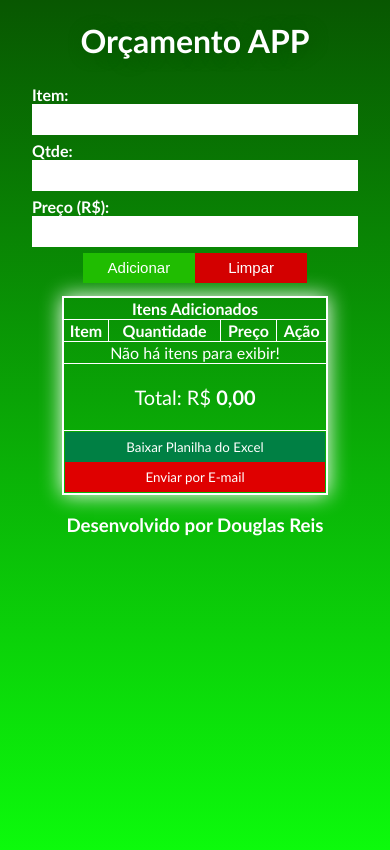
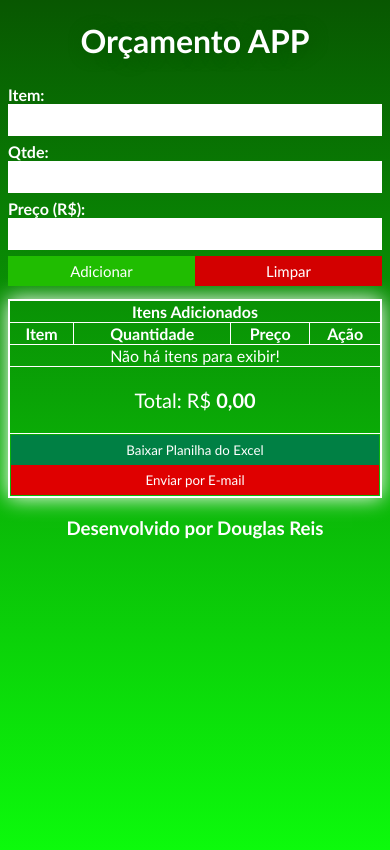
Before and after one commit to DouglasReis98/OrcamentoAPP-ReactJS, a React (Create React App) app in the folder frontend/: page / in a window 390 px wide. Shown: the top 850 px of the page. Built offline with nearby package versions, Linux system fonts and the light colour scheme.

Commit message:
css_changes

```diff
--- a/frontend/src/components/Form.module.css
+++ b/frontend/src/components/Form.module.css
@@ -62,3 +62,10 @@ form label{
 #resetItem:active{
     background-color: #720000;
 }
+
+@media (max-width: 550px){
+    form div {
+    min-width: 100%;
+
+}
+}
--- a/frontend/src/components/ModalEnviarEmail.module.css
+++ b/frontend/src/components/ModalEnviarEmail.module.css
@@ -1,12 +1,11 @@
 #modal{
-    position: absolute;
+    position: fixed;
     width: 100%;
     min-height: 100vh;
     background-color: rgba(0, 0, 0, .95);
     top: 0;
     left: 0;
-    margin: none;
-    padding: none;
+    padding: 0 10px;
 }
 
 #modal .fechar_modal{
@@ -29,23 +28,23 @@
     width: 80%;
 }
 
-.container{
+#modal .container{
     display: flex;
     justify-content: center;
 }
 
-form{
+#modal .container form{
     text-align: left;
     min-width: 70%;
 }
 
-form input, textarea{
+#modal .container form input, textarea{
     width: 100%;
     font-family: Arial, Helvetica, sans-serif;
     font-size: 20px;
 }
 
-form textarea{
+#modal .container form textarea{
     height: 200px;
 }
 
@@ -68,10 +67,12 @@ form textarea{
 }
 
 .mensagem_envio{
-    position: absolute;
-    top: 0;
+    position: fixed;
+    top: 10px;
     color: white;
-    min-width: 60%;
+    left: 25%;
+    min-width: 50%;
+    margin: 0 auto;
     line-height: 40px;
     font-weight: bold;
 }
--- a/frontend/src/components/Tabela.module.css
+++ b/frontend/src/components/Tabela.module.css
@@ -88,3 +88,9 @@ tbody{
 #enviar:active{
     background-color: #460000;
 }
+
+@media (max-width: 550px){
+ #tbOrcamento {
+    min-width: 100%;
+}
+}
```
